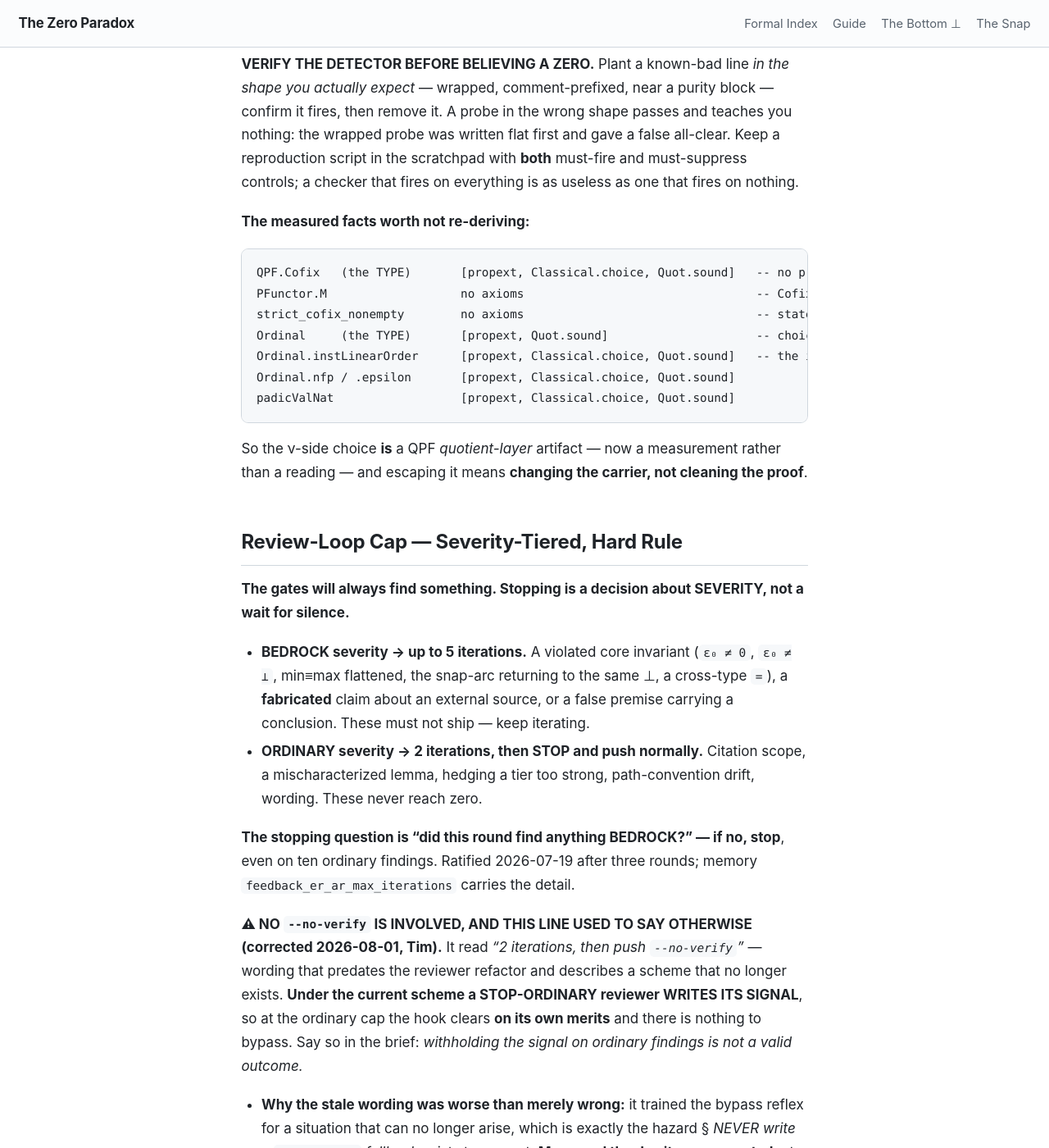
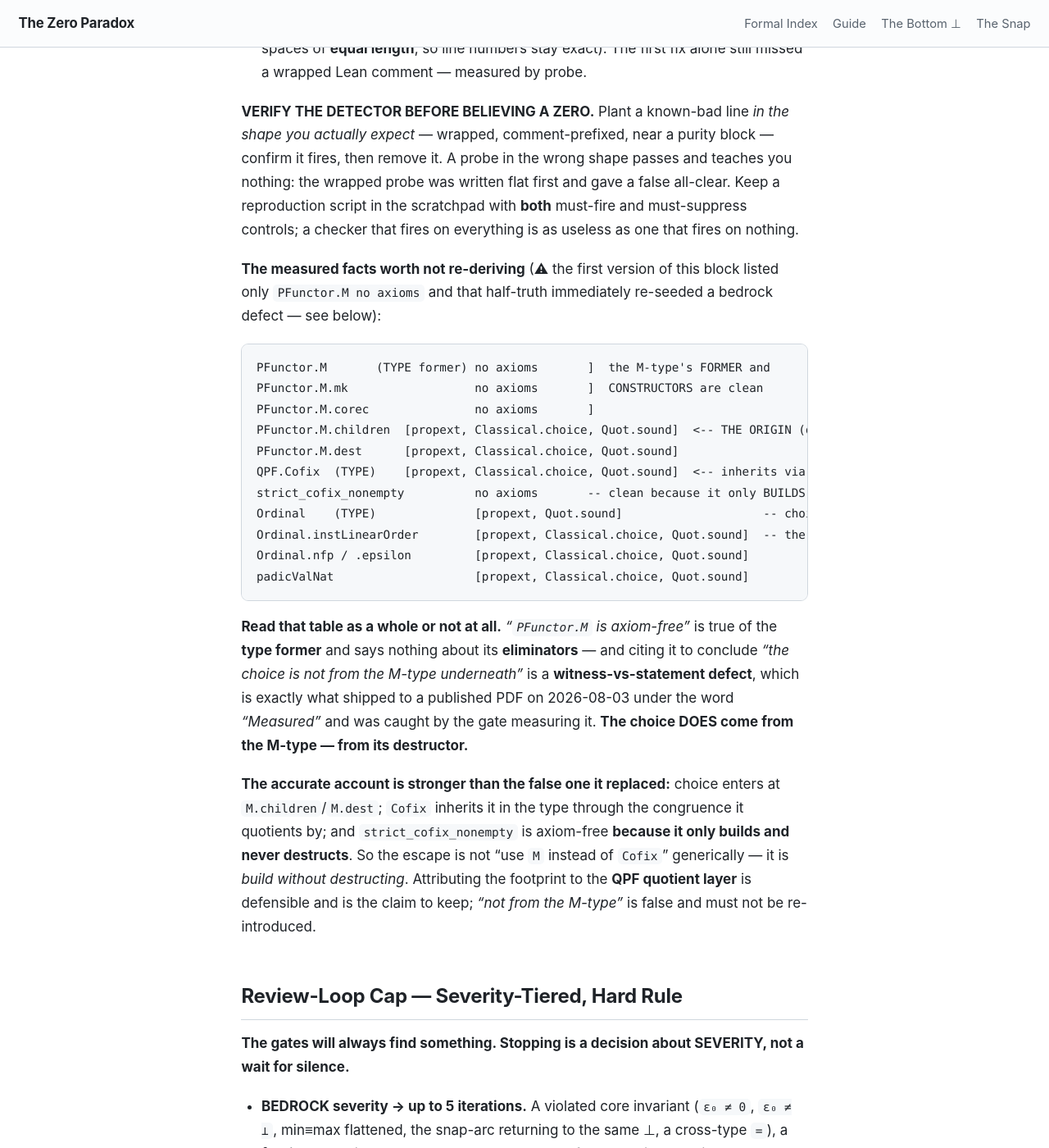
Before and after one commit to timbrigham/ZeroParadox, a Jekyll site: the page built from CLAUDE.md, in a window 1280 px wide and 1400 px high, scrolled down 21329 px. Shown: the whole window at 82% size. Built offline with Jekyll 4.4.1, drawn with Linux system fonts in a browser that asks for light colours; our own code applies the rules of GitHub Pages for plain Markdown files; some of the changed text lies outside the part shown.

Commit message:
Bedrock: I cited a type former's purity to claim its eliminators were clean

````diff
--- a/CLAUDE.md
+++ b/CLAUDE.md
@@ -378,9 +378,10 @@ PFunctor.M.corec             : does not depend on any axioms
 `QPF.Cofix` carries choice **in the type**, so *no proof of any statement mentioning it can be
 choice-free* — "removable in principle" was not merely unproved, it was unprovable as stated. The
 honest, measurable version nobody had written: the choice comes from Mathlib's **QPF quotient layer**,
-not the mathematics; the M-type underneath is axiom-free and the corpus already witnesses the same
-inhabitation there (`strict_cofix_nonempty`). That is also *why* ACS is choice-free — an ω-limit with
-no quotient layer.
+not from the mathematics, and the corpus already witnesses the same inhabitation choice-free
+(`strict_cofix_nonempty`). ⚠ **Do NOT sharpen that into "the M-type underneath is axiom-free"** — the
+former and constructors are, the **destructor is not**, and that sharpening is the bedrock defect
+recorded below. That ACS is choice-free is a separate fact: an ω-limit with no quotient layer.
 
 **The generalizable lesson: the gates check WORDING against SOURCES. They cannot see an unmeasured
 claim, and they will keep passing one forever.** Six rounds of prose editing could never have found
@@ -444,18 +445,33 @@ in the wrong shape passes and teaches you nothing: the wrapped probe was written
 a false all-clear. Keep a reproduction script in the scratchpad with **both** must-fire and
 must-suppress controls; a checker that fires on everything is as useless as one that fires on nothing.
 
-**The measured facts worth not re-deriving:**
-```
-QPF.Cofix   (the TYPE)       [propext, Classical.choice, Quot.sound]   -- no proof of a
-PFunctor.M                   no axioms                                 -- Cofix-mentioning
-strict_cofix_nonempty        no axioms                                 -- statement is clean
-Ordinal     (the TYPE)       [propext, Quot.sound]                     -- choice-FREE
-Ordinal.instLinearOrder      [propext, Classical.choice, Quot.sound]   -- the instance hazard
-Ordinal.nfp / .epsilon       [propext, Classical.choice, Quot.sound]
-padicValNat                  [propext, Classical.choice, Quot.sound]
-```
-So the ν-side choice **is** a QPF *quotient-layer* artifact — now a measurement rather than a reading
-— and escaping it means **changing the carrier, not cleaning the proof**.
+**The measured facts worth not re-deriving** (⚠ the first version of this block listed only
+`PFunctor.M no axioms` and that half-truth immediately re-seeded a bedrock defect — see below):
+```
+PFunctor.M       (TYPE former) no axioms       ]  the M-type's FORMER and
+PFunctor.M.mk                  no axioms       ]  CONSTRUCTORS are clean
+PFunctor.M.corec               no axioms       ]
+PFunctor.M.children  [propext, Classical.choice, Quot.sound]  <-- THE ORIGIN (destructor)
+PFunctor.M.dest      [propext, Classical.choice, Quot.sound]
+QPF.Cofix  (TYPE)    [propext, Classical.choice, Quot.sound]  <-- inherits via Mcongr/IsPrecongr
+strict_cofix_nonempty          no axioms       -- clean because it only BUILDS, never destructs
+Ordinal    (TYPE)              [propext, Quot.sound]                    -- choice-FREE
+Ordinal.instLinearOrder        [propext, Classical.choice, Quot.sound]  -- the instance hazard
+Ordinal.nfp / .epsilon         [propext, Classical.choice, Quot.sound]
+padicValNat                    [propext, Classical.choice, Quot.sound]
+```
+**Read that table as a whole or not at all.** *"`PFunctor.M` is axiom-free"* is true of the **type
+former** and says nothing about its **eliminators** — and citing it to conclude *"the choice is not
+from the M-type underneath"* is a **witness-vs-statement defect**, which is exactly what shipped to a
+published PDF on 2026-08-03 under the word *"Measured"* and was caught by the gate measuring it.
+**The choice DOES come from the M-type — from its destructor.**
+
+**The accurate account is stronger than the false one it replaced:** choice enters at
+`M.children`/`M.dest`; `Cofix` inherits it in the type through the congruence it quotients by; and
+`strict_cofix_nonempty` is axiom-free **because it only builds and never destructs**. So the escape is
+not "use `M` instead of `Cofix`" generically — it is *build without destructing*. Attributing the
+footprint to the **QPF quotient layer** is defensible and is the claim to keep; *"not from the
+M-type"* is false and must not be re-introduced.
 
 ## Review-Loop Cap — Severity-Tiered, Hard Rule
 
````
Also changed, not shown: README.md (+1 -1 lines), register.md (+1 -1 lines), scripts/build_zpp.py (+16 -5 lines), 2 other files.
